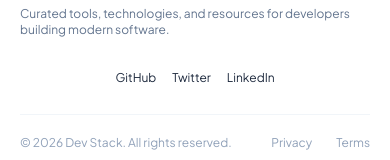
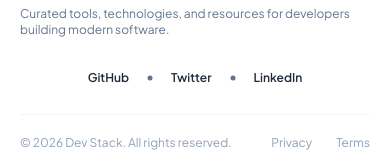
Before and after one commit to nishu-ptg/B14-A05-DevStack, a React (Vite) app: page / in a window 390 px wide. Shown: the part 5084-5244 px from the top of the page. Built offline with nearby package versions, Linux system fonts and the light colour scheme.

Commit message:
socialLinks array in footer to show dots dynamically in between (except the 1st one) when in mobile like figma

```diff
--- a/src/components/Footer/Footer.tsx
+++ b/src/components/Footer/Footer.tsx
@@ -1,6 +1,13 @@
+import { GoDotFill } from "react-icons/go";
 import logoText from "../../assets/logo-text.png";
 import type { ILinkItem } from "../../types/linkItem";
 import FooterLinks from "./FooterLinks";
+
+const socialLinks: ILinkItem[] = [
+  { label: "GitHub" },
+  { label: "Twitter" },
+  { label: "LinkedIn" },
+];
 
 const productLinks: ILinkItem[] = [
   { label: "Home" },
@@ -33,16 +40,18 @@ const Footer = () => {
               modern software.
             </p>
 
-            <ul className="flex items-center gap-4 text-xs text-semibold text-slate-800">
-              <li>
-                <a href="#">GitHub</a>
-              </li>
-              <li>
-                <a href="#">Twitter</a>
-              </li>
-              <li>
-                <a href="#">LinkedIn</a>
-              </li>
+            <ul className="flex items-center text-xs font-semibold text-slate-800">
+              {socialLinks.map((link, i) => (
+                <li key={link.label} className="flex items-center">
+                  {i > 0 && (
+                    <span className="mx-4 text-slate-500">
+                      <GoDotFill size={10} className="md:hidden" />
+                    </span>
+                  )}
+
+                  <a href={link.href || "#"}>{link.label}</a>
+                </li>
+              ))}
             </ul>
           </div>
         </div>
```
